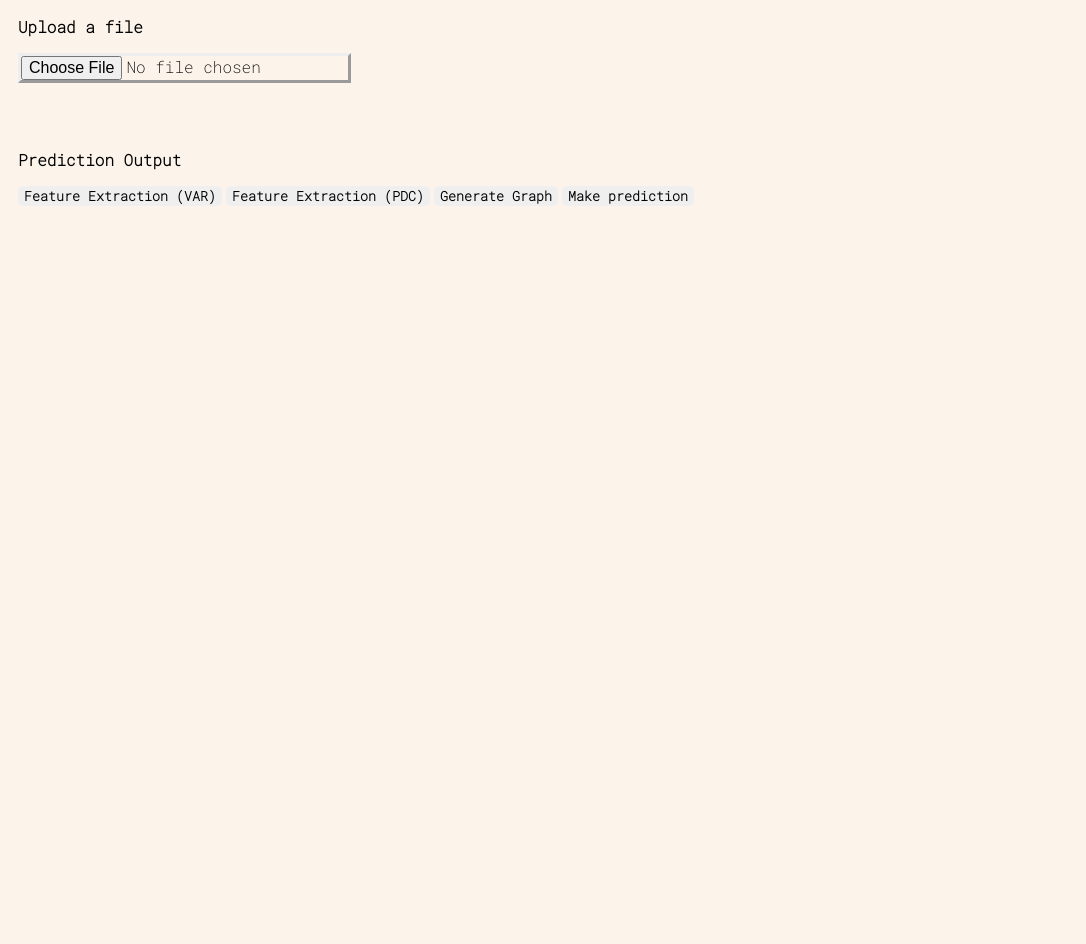
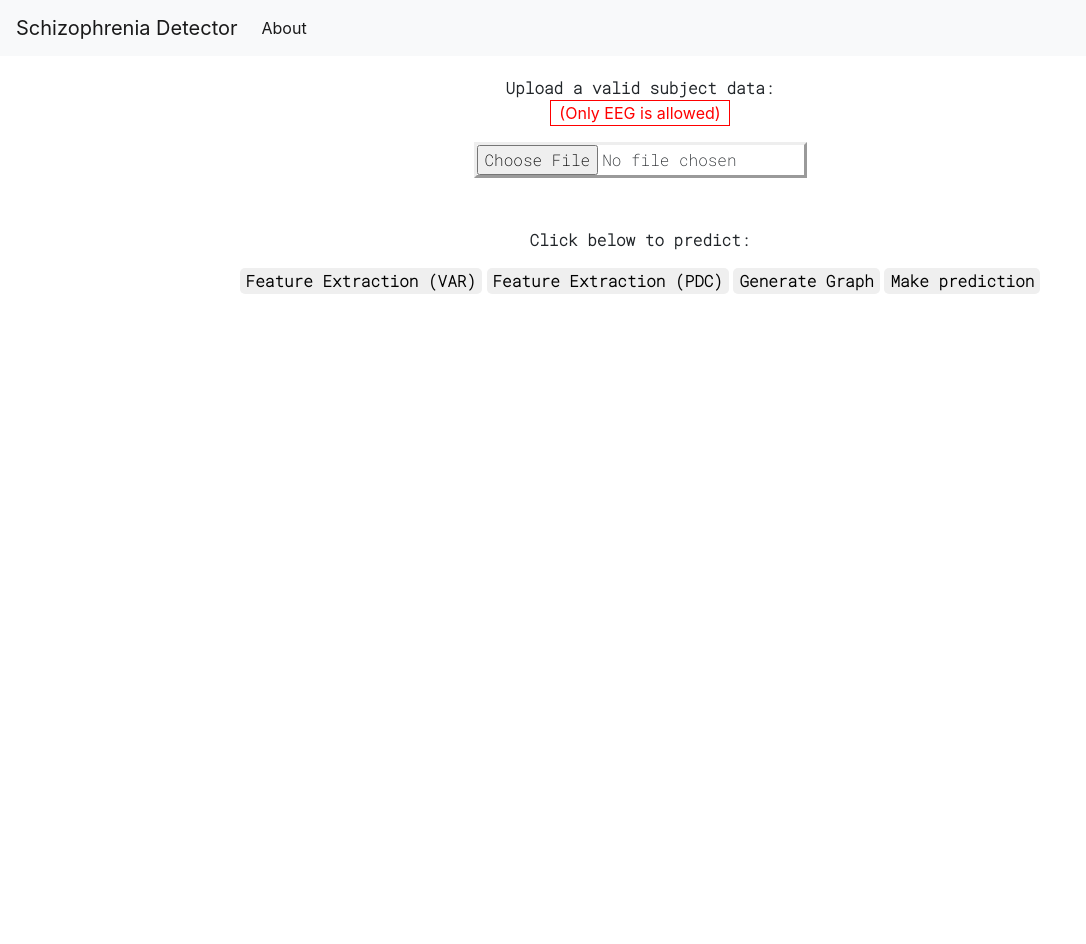
Before and after one commit to samcarmen/schizophrenia-detector, a Flask app: page / in a window 1280 px wide; the page is wider, and only the part inside the window is pictured. Shown: the top 944 px of that part, without its empty margins (0-1086 px from the left). Before the commit the page ends 206 px from the top of that part, so only its background shows below. Run offline with Flask 2, Linux system fonts and the light colour scheme; some libraries are stand-ins or nearby versions.

Commit message:
updated main.html and added about.html

```diff
--- a/templates/main.html
+++ b/templates/main.html
@@ -13,22 +13,42 @@
 <link href="https://fonts.googleapis.com/css2?family=Roboto+Mono:wght@200&display=swap" rel="stylesheet">
 <link rel= "stylesheet" type= "text/css" href= "{{ url_for('static',filename='css/styles.css') }}">
 <head>
-	<title>Are you Schizophrenic?</title>
+	<title>Schizophrenia Detector</title>
+	<link rel="stylesheet" href="{{ url_for('static', filename= 'css/styles.css') }}">
+	<!-- Bootstrap CSS -->
+    <link rel="stylesheet" href="https://stackpath.bootstrapcdn.com/bootstrap/4.3.1/css/bootstrap.min.css" integrity="sha384-ggOyR0iXCbMQv3Xipma34MD+dH/1fQ784/j6cY/iJTQUOhcWr7x9JvoRxT2MZw1T" crossorigin="anonymous">
+
 </head>
 
 <body>
-	<div ng-app="schizo_detector" ng-controller="mainCtrl">
+	<nav class="navbar navbar-expand-md navbar-light bg-light">
+        <a class="navbar-brand" href="{{ url_for('home')}}">Schizophrenia Detector</a>
+        <button class="navbar-toggler" type="button" data-toggle="collapse" data-target="#navbarNav" aria-controls="navbarNav" aria-expanded="false" aria-label="Toggle navigation">
+            <span class="navbar-toggler-icon"></span>
+        </button>
+        <div class="collapse navbar-collapse" id="navbarNav">
+            <ul class="navbar-nav">
+            <li class="nav-item active">
+                <a class="nav-link" href="{{ url_for('about')}}">About</a>
+            </li>
+            </ul>
+        </div>
+    </nav>
+
+	<div>
+		<p class="upload-data"> <strong> Upload a valid subject data: </strong></p>
+		<p class="file-restriction-container"> (Only EEG is allowed) </p>
+	</div>
+
+	<div class="upload-file" ng-app="schizo_detector" ng-controller="mainCtrl">
 		<div style="margin: 10px;">
 			<div>
-				<strong>
-					<p style="font-family: 'Roboto Mono', monospace;">Upload a file</p>
-				</strong>
 				<input type='file' id='dataInput' style="font-family: 'Roboto Mono', monospace;"/>
 				<!-- <label class="file">
 					<input type="file" id='dataInput' aria-label="File browser example">
 					<span class="file-custom"></span>
 				</label> -->
-				<p><strong style="font-family: 'Roboto Mono', monospace;">Prediction Output</strong></p>
+				<p><strong style="font-family: 'Roboto Mono', monospace;">Click below to predict:</strong></p>
 				<p style="font-family: 'Roboto Mono', monospace;" ng-bind="healthy_results"></p>
 				<p style="font-family: 'Roboto Mono', monospace;" ng-bind="schizo_results"></p>
 				<!-- {%for post in postss%}
```
Also changed, not shown: templates/about.html (added, +39 -0 lines).
